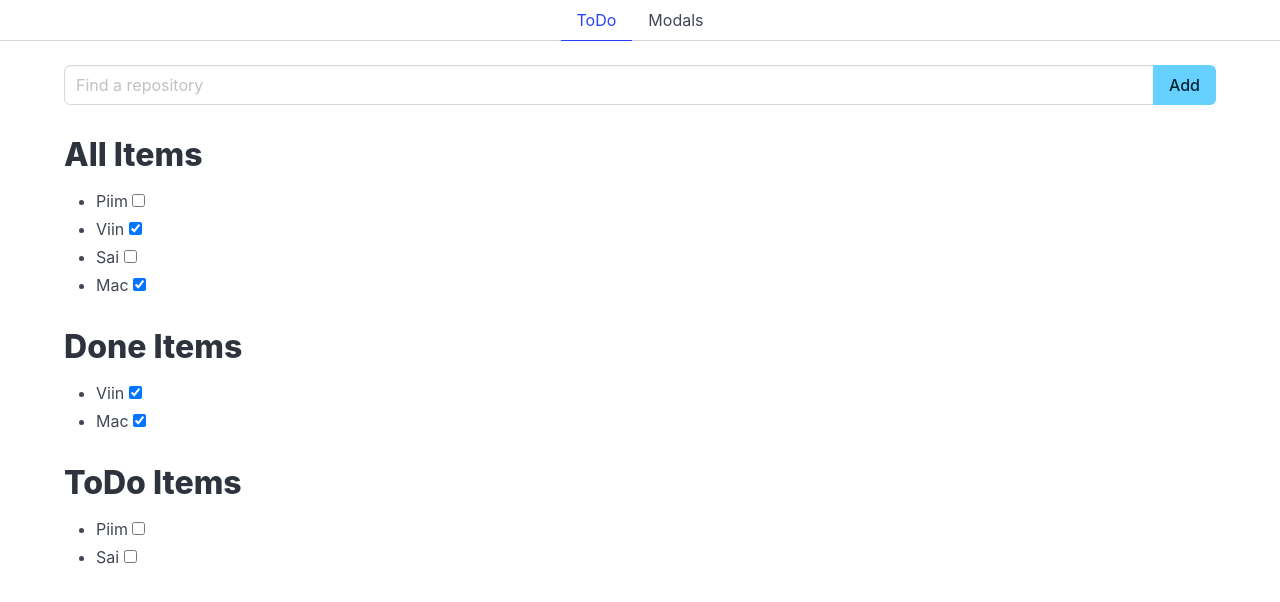
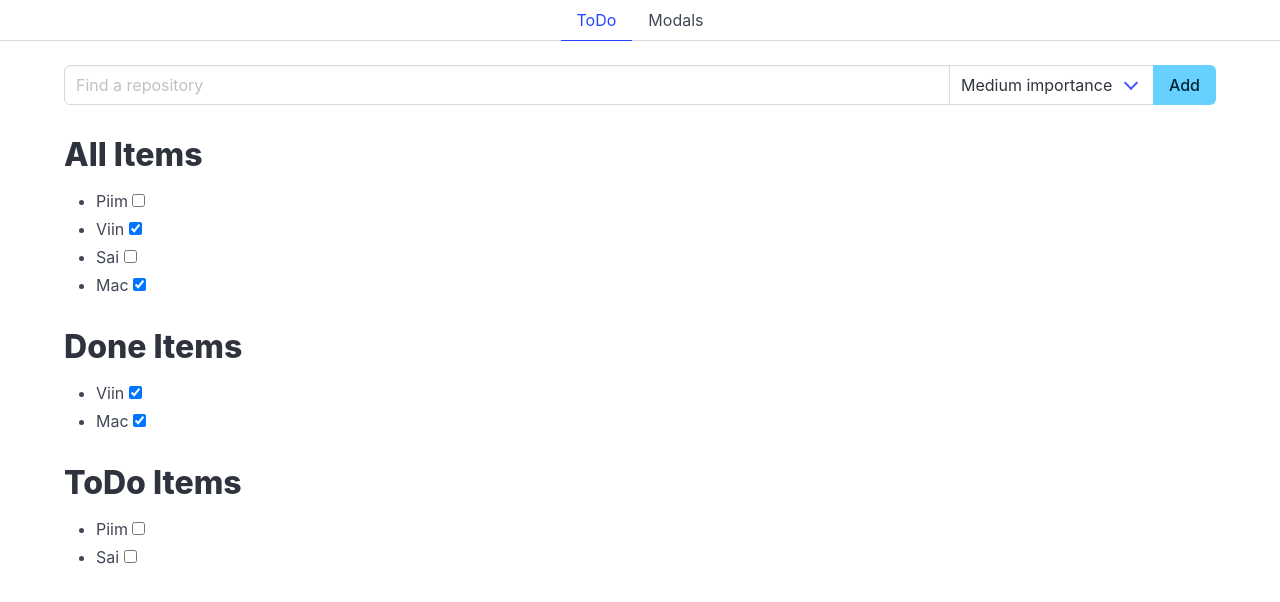
Before and after one commit to JohannesNurme/Front2, a Vue app: page / in a window 1280 px wide. Shown: the top 602 px of the page. Built offline with nearby package versions, Linux system fonts and the light colour scheme.

Commit message:
Add importance selection to new items

```diff
--- a/src/pages/ToDo.vue
+++ b/src/pages/ToDo.vue
@@ -3,16 +3,22 @@ import { computed, ref } from 'vue';
 import ItemList from '../components/ItemList.vue';
 let i = 0;
 let items = ref([
-  {id:i++, text:'Piim', isDone: false},
-  {id:i++, text:'Viin', isDone: true},
-  {id:i++, text:'Sai', isDone: false},
-  {id:i++, text:'Mac', isDone: true},
+  {id:i++, text:'Piim', isDone: false, importance: 'low'},
+  {id:i++, text:'Viin', isDone: true, importance: 'high'},
+  {id:i++, text:'Sai', isDone: false, importance: 'medium'},
+  {id:i++, text:'Mac', isDone: true, importance: 'high'},
 ]);
 let newItem = ref('');
+let newImportance = ref('medium');
 
 function add(){
   if(newItem.value.trim() !== '') {
-    items.value.push({id:i++, text: newItem.value.trim(), isDone: false});
+    items.value.push({
+      id:i++,
+      text: newItem.value.trim(),
+      isDone: false,
+      importance: newImportance.value,
+    });
   }
   newItem.value = '';
 }
@@ -28,6 +34,15 @@ let toDoItems = computed(() => items.value.filter(item => !item.isDone));
             <input @keydown.enter="add" v-model="newItem" class="input" type="text" placeholder="Find a repository">
         </div>
         <div class="control">
+            <div class="select">
+                <select v-model="newImportance" aria-label="Item importance">
+                    <option value="high">High importance</option>
+                    <option value="medium">Medium importance</option>
+                    <option value="low">Low importance</option>
+                </select>
+            </div>
+        </div>
+        <div class="control">
             <button @click="add" class="button is-info">
                 Add
             </button>
```
